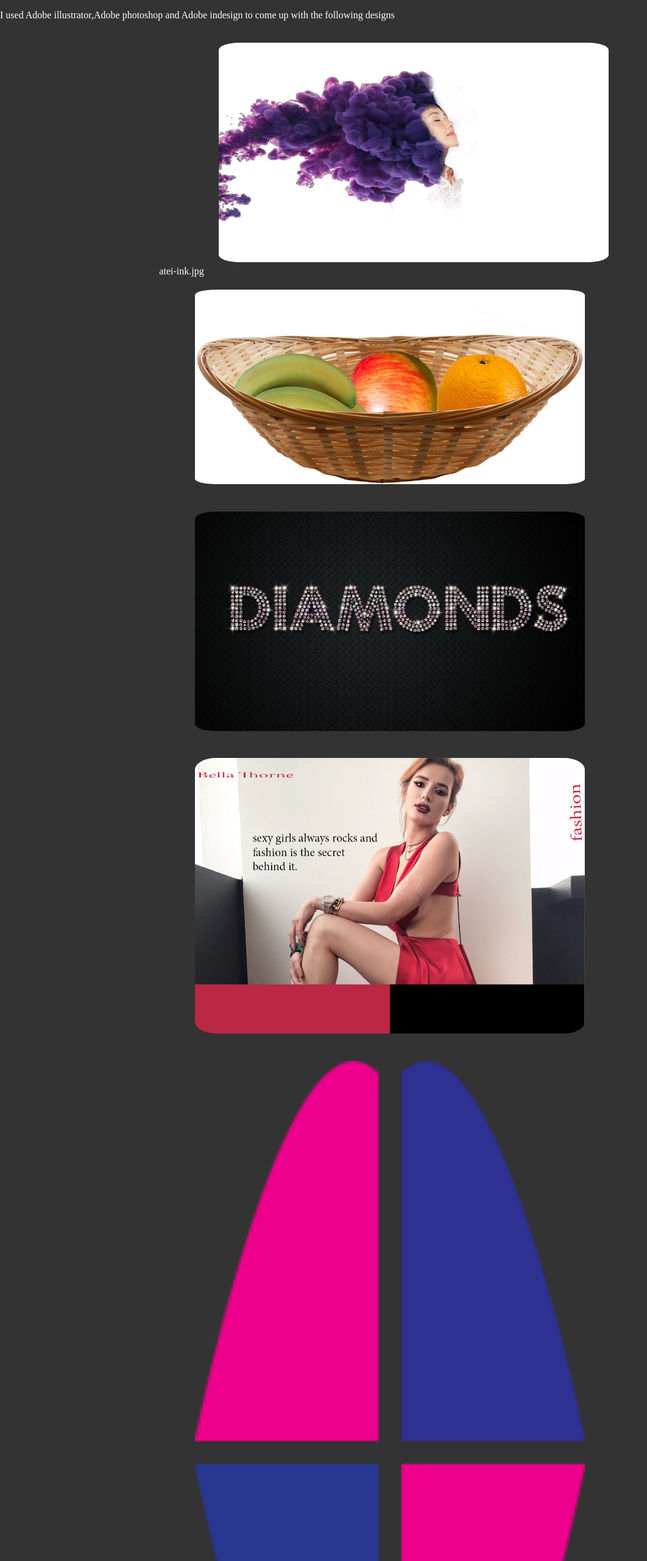
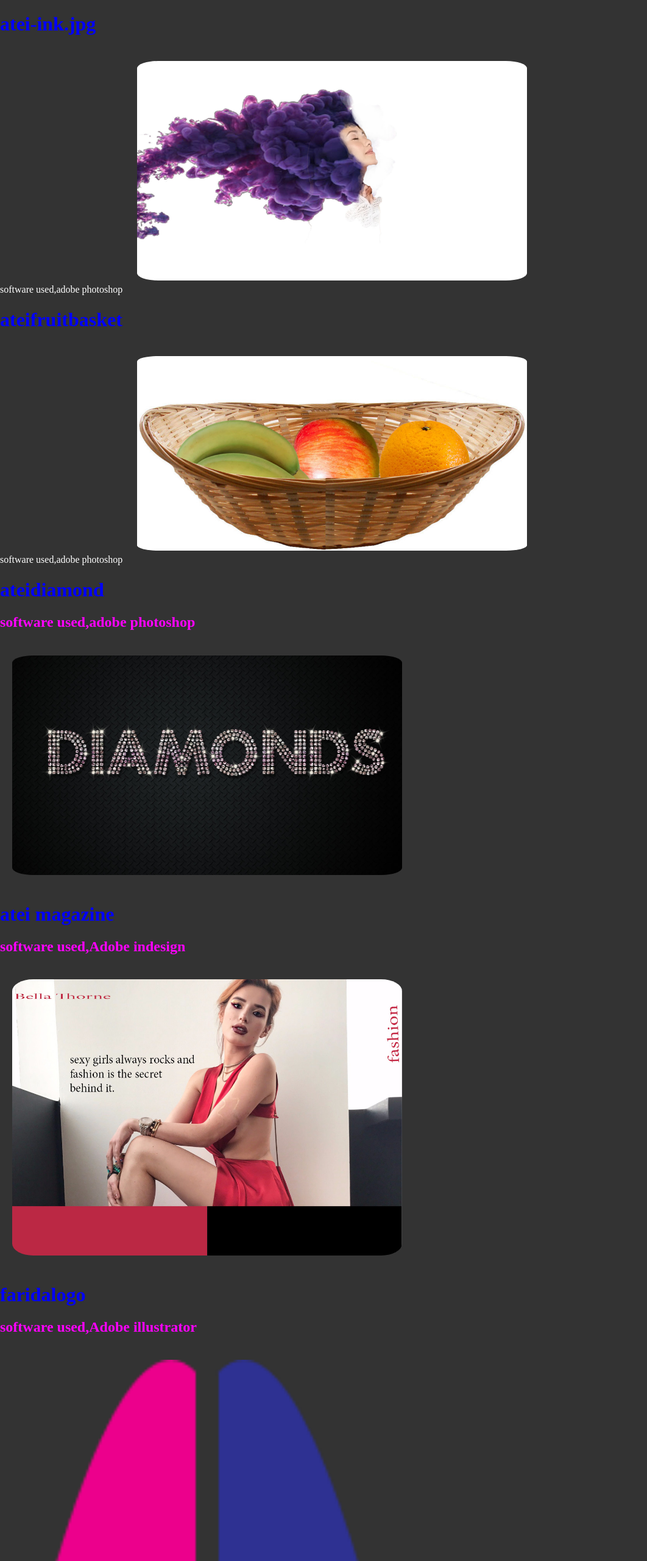
Before and after one commit to faridaatei/my-work-3, a plain HTML site: page portfolio.html in a window 1280 px wide. Shown: the top 2560 px of the page at 61% size, without its empty margins (0-1062 px from the left). Drawn offline with nearby package versions, Linux system fonts and the light colour scheme.

Commit message:
added a repo

```diff
--- a/portfolio.css
+++ b/portfolio.css
@@ -5,4 +5,9 @@ body {
 img
  {width: 50%;
  	border-radius: 8%;
- 	padding: 20px;}
+ 	padding: 20px;
+ }
+
+ h1{color:blue;}
+
+ h2{color:magenta;}
--- a/portfolio.html
+++ b/portfolio.html
@@ -8,23 +8,80 @@
 </head>
 <body>
 
-<p>I used Adobe illustrator,Adobe photoshop and Adobe indesign to come up with the following designs</p>
-<center>
-atei-ink.jpg
+<div class="tomatoe">
+<h1>atei-ink.jpg</h1>
+<h2></h2>
+software used,adobe photoshop
 <img src="images/atei-ink1.jpg">
+
+</div>
 
 
 <div class="two">
+<h1>ateifruitbasket</h1>
+<h2></h2>
+software used,adobe photoshop
+
 <img src="images/fruitbasket.jpg">
 
 </div>
+
+<div class="pilau">
+<h1>ateidiamond</h1>
+<h2>software used,adobe photoshop</h2>
+
 <img src="images/atei-diamonds.jpg">
+</div>
 
+
+<div class="supu">
+<h1>atei magazine</h1>
+<h2>software used,Adobe indesign</h2>
 <img src="images/atei-magazine2.jpg">
+</div>
+<div>
+
+<h1>faridalogo</h1>
+<h2>software used,Adobe illustrator</h2>
 <img src="images/faridalogo.png">
+
+</div>
+<div>
+<h1>ateiwrinkle</h1>
+<h2>software used,Adobe photoshop</h2>
 <img src="images/ateiiwrinkles.jpg">
+</div>
+<div>
 
-</center>
+<h1>faridalogo</h1>
+<h2>software used,Adobe illustrator</h2>
+<img src="images/lebron.jpg">
+</div>
+
+<div>
+
+<h1>faridalogo</h1>
+<h2>software used,Adobe illustrator</h2>
+<img src="images/tiggergal.jpg">
+</div>
+
+<div>
+
+<h1>faridalogo</h1>
+<h2>software used,Adobe illustrator</h2>
+<img src="images/ateiwanyana.jpg">
+</div>
+
+
+<div>
+
+<h1>faridalogo</h1>
+<h2>software used,Adobe illustrator</h2>
+<img src="images/atei-bendaryl.jpg">
+</div>
+
+
+
 
 
 
```
Also changed, not shown: about.html (+1 -1 lines), images/atei-bendaryl.jpg (added), images/atei_tiggergal.jpg (added), images/ateiwanyana.jpg (added), images/fash.jpeg (added), images/lebron.jpg (added), images/tiggergal.jpg (added), 2 other files.
